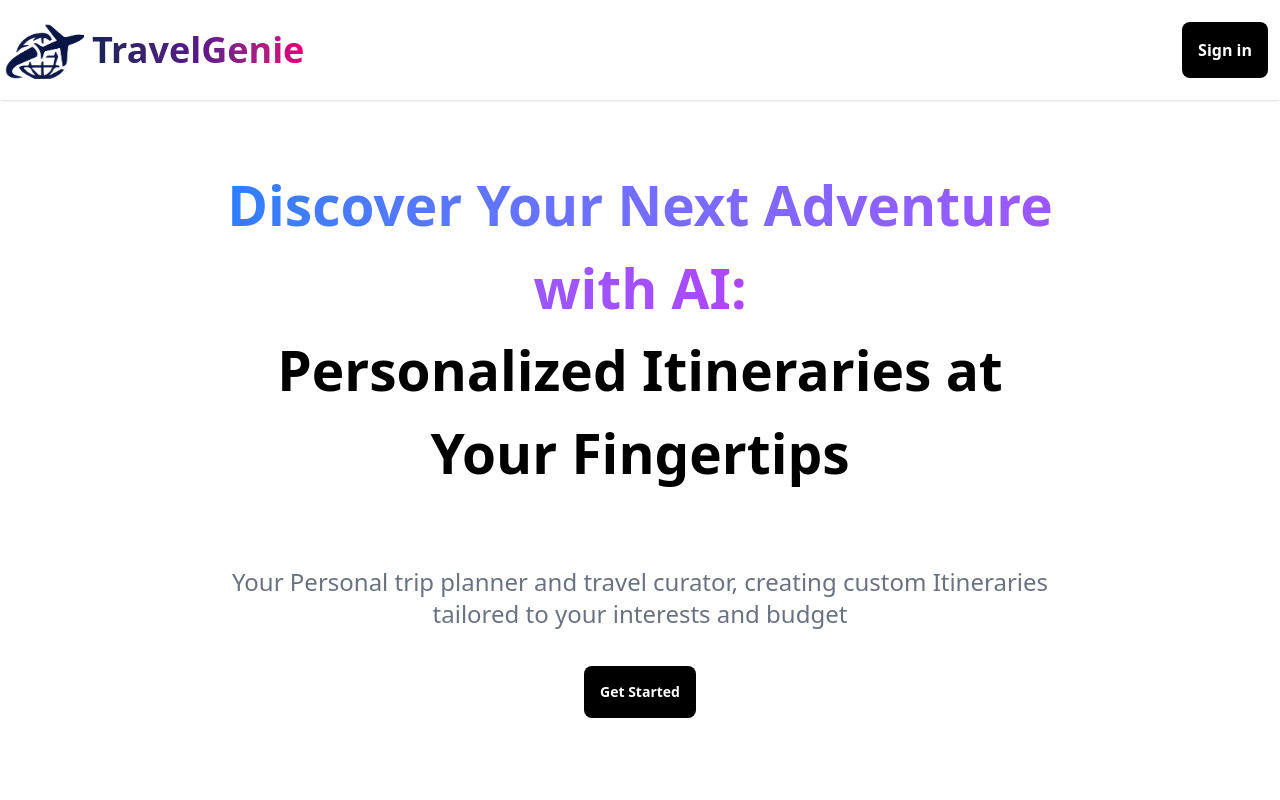
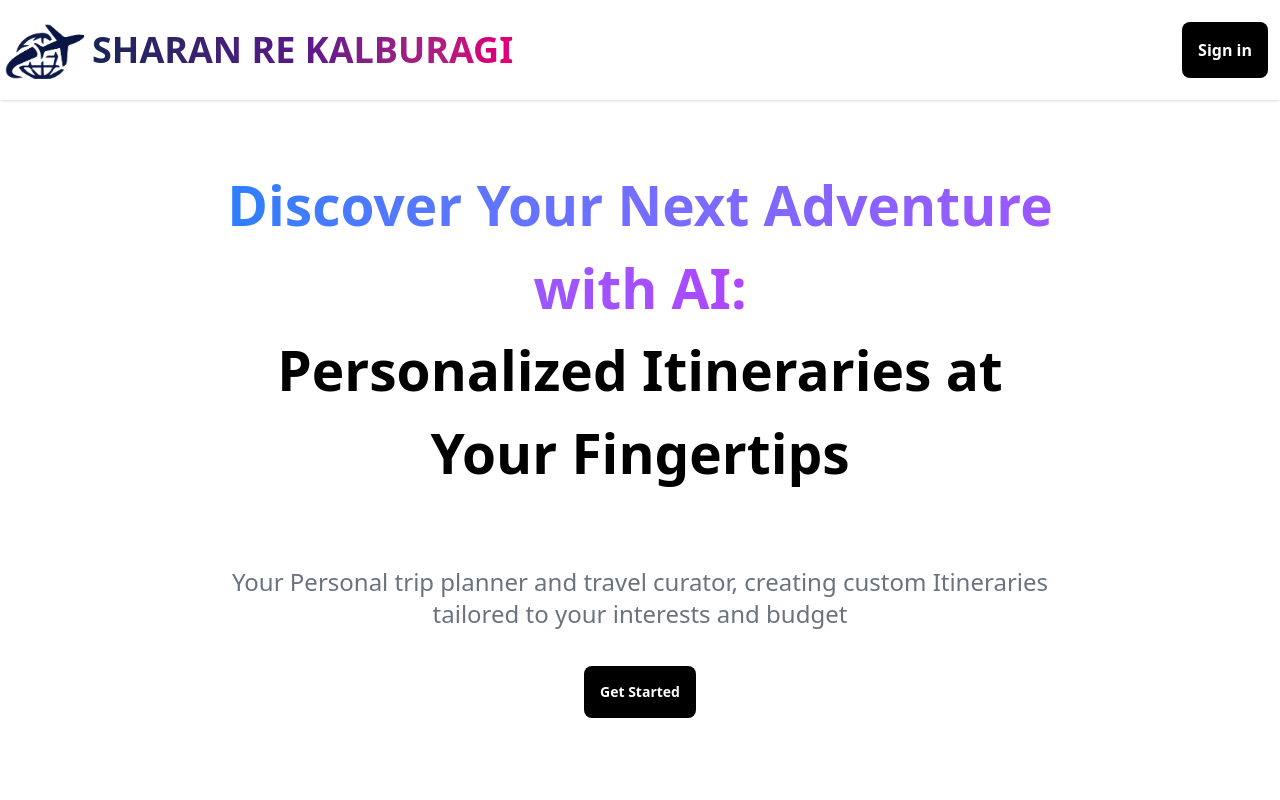
Before and after one commit to Sharanusrk/AI-TRAVEL-PLANNER, a React (Vite) app: page / in a window 1280 px wide. Shown: the top 800 px of the page. Built offline with nearby package versions, Linux system fonts and the light colour scheme; no server answers.

Commit message:
Update Header.jsx

```diff
--- a/src/Components/custom/Header.jsx
+++ b/src/Components/custom/Header.jsx
@@ -68,7 +68,7 @@ const Header = () => {
           />
         </a>
         <h1 className="text-center sm:text-left sm:text-4xl font-extrabold text-transparent bg-clip-text bg-gradient-to-r from-blue-950 via-purple-900 to-pink-600 animate-gradient-move bg-[200%] text-2xl">
-          TravelGenie
+          SHARAN RE KALBURAGI
         </h1>
       </div>
 
```
